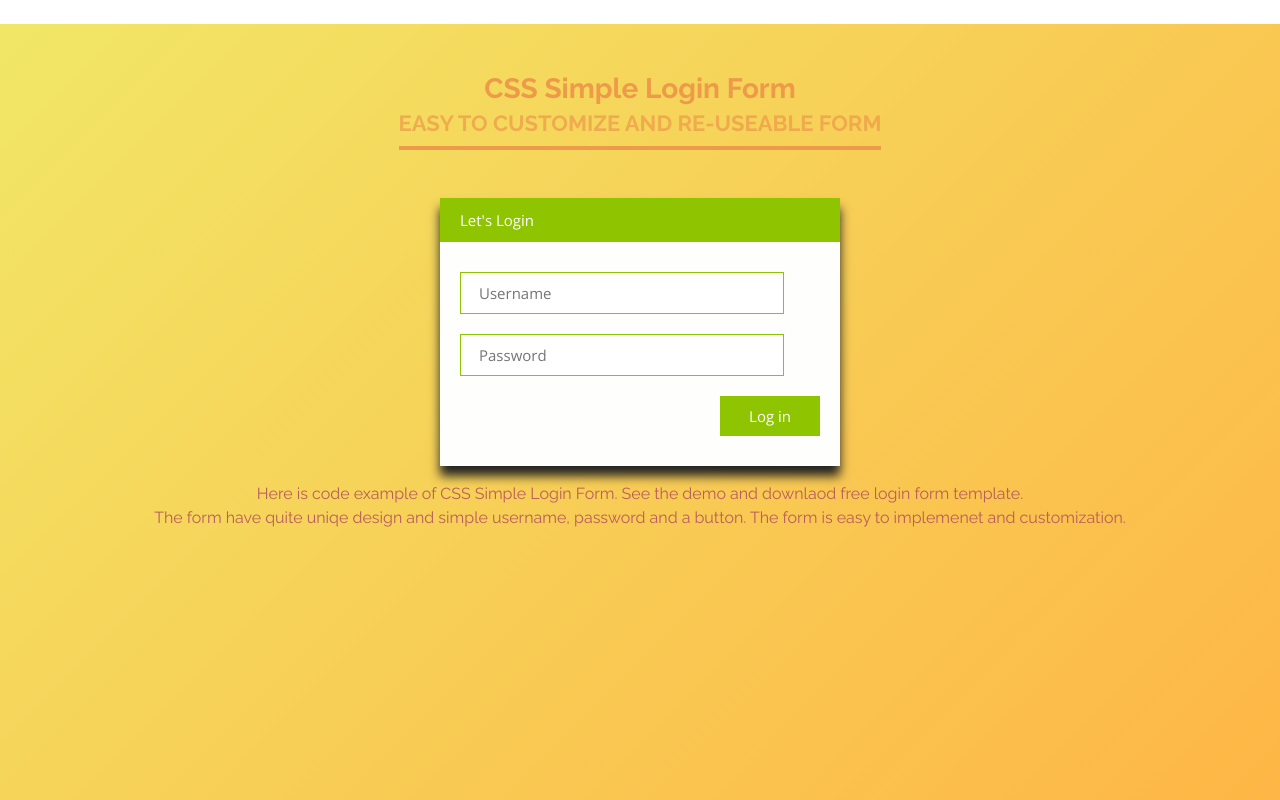
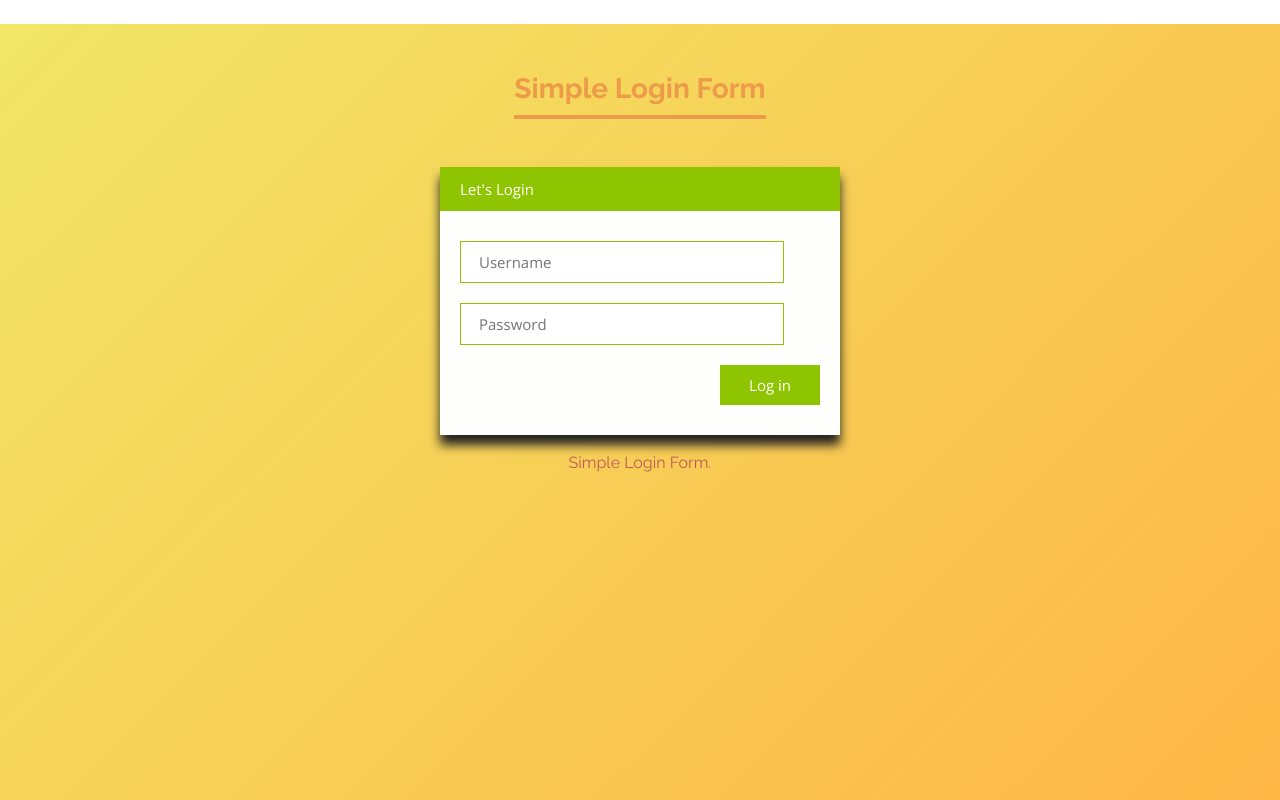
Before and after one commit to asifalifa19/loginpage, a plain HTML site: page index.html in a window 1280 px wide. Drawn offline with nearby package versions, Linux system fonts and the light colour scheme.

Commit message:
Update index.html

```diff
--- a/index.html
+++ b/index.html
@@ -4,7 +4,7 @@
     <meta charset="UTF-8" />
     <meta http-equiv="X-UA-Compatible" content="IE=edge,chrome=1">
     <meta name="viewport" content="width=device-width, initial-scale=1.0">
-    <title>Login Page in HTML with CSS Code Demo</title>
+    <title>Login Page in HTML</title>
 	<meta name="description" content="Here is code example of CSS simple login form. See the demo and downlaod free login form template. The form have quite uniqe design with username, password and a button fields." />
     <meta name="author" content="Codeconvey" />
     <!--Only for demo purpose - no need to add.-->
@@ -21,7 +21,7 @@
     <div class="rt-container">
     	<div class="col-rt-12">
         	<div class="rt-heading">
-            	<h1>CSS Simple Login Form<span>Easy to customize and re-useable Form</span></h1>
+            	<h1>Simple Login Form</h1>
             </div>
         </div>
     </div>
@@ -41,7 +41,7 @@
                   <input id="submit" type="submit" value="Log in">
                 </fieldset>
               </form>
-              <p style="text-align:center;">Here is code example of CSS Simple Login Form. See the demo and downlaod free login form template.<br />The form have quite uniqe design and simple username, password and a button. The form is easy to implemenet and customization.</p>
+              <p style="text-align:center;">Simple Login Form.</p>
             </div>
 
 		</div>
```
